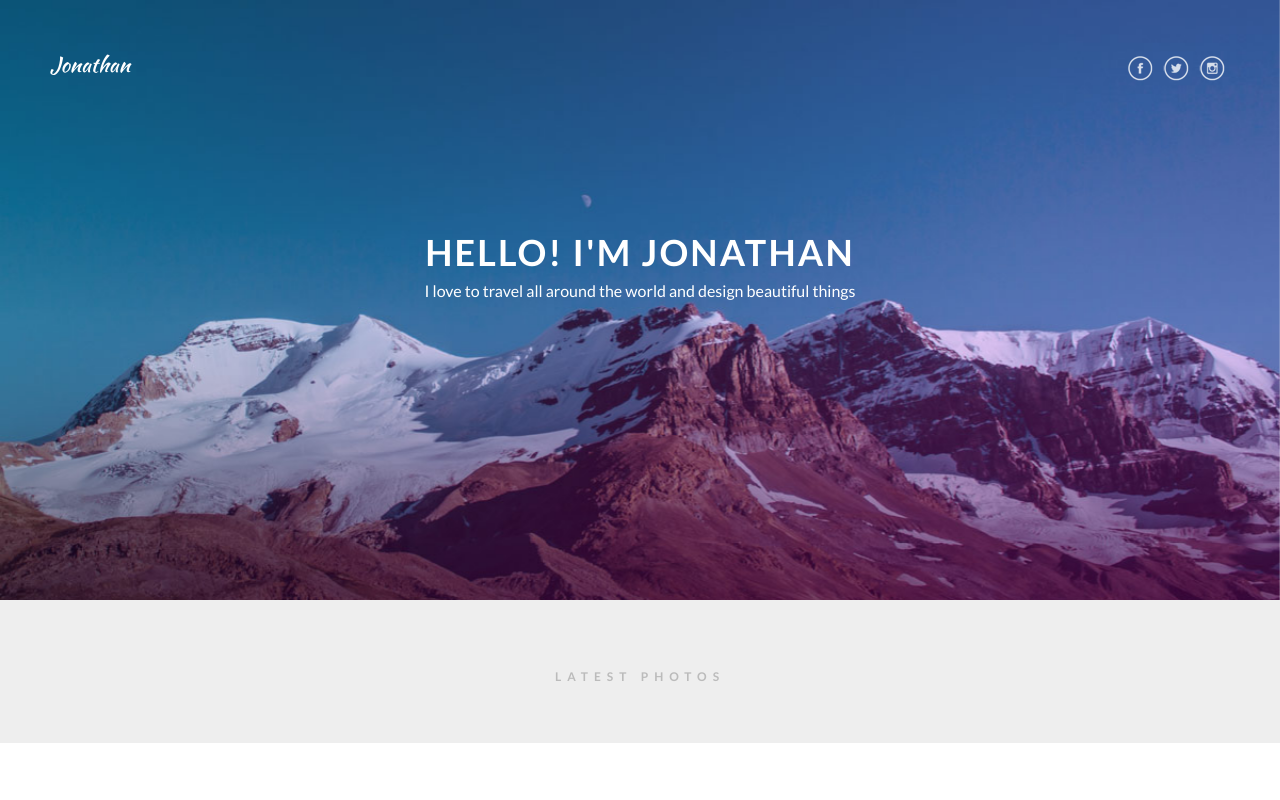
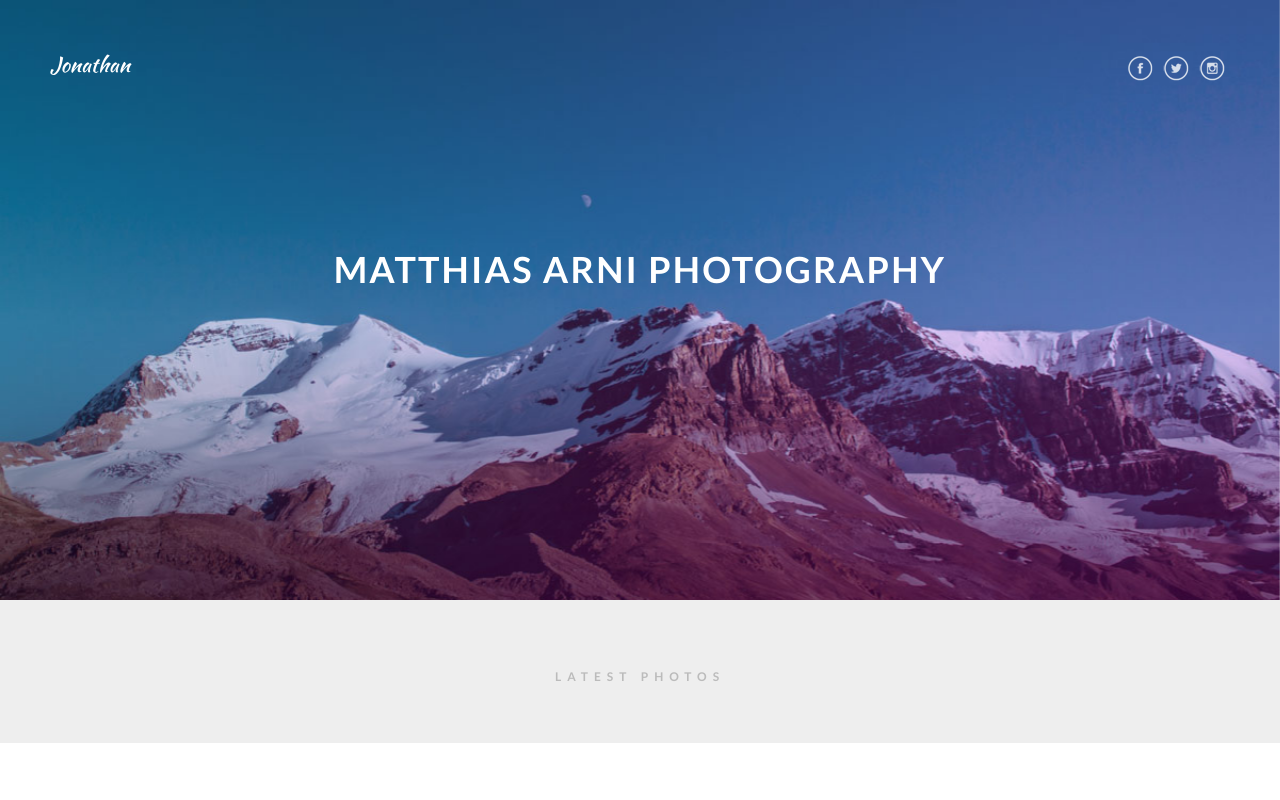
Before and after one commit to matthiasarni/matthiasarni.com, a plain HTML site: page index.html in a window 1280 px wide. Shown: the top 800 px of the page. Drawn offline with nearby package versions, Linux system fonts and the light colour scheme; files that its build step writes are made by us from their sources; a script that the page names is missing.

Commit message:
Changed text

```diff
--- a/index.html
+++ b/index.html
@@ -14,8 +14,7 @@
             Jonathan
         </div>
         <div class="titles">
-            <h1>Hello! <span>I'm Jonathan</span></h1>
-            <h2>I love to travel all around the world and design beautiful things</h2>
+            <h1>Matthias Arni Photography</h1>
         </div>
         <div class="social">
             <a class="facebook" href="#">Facebook</a>
```
Also changed, not shown: 1 other file.
